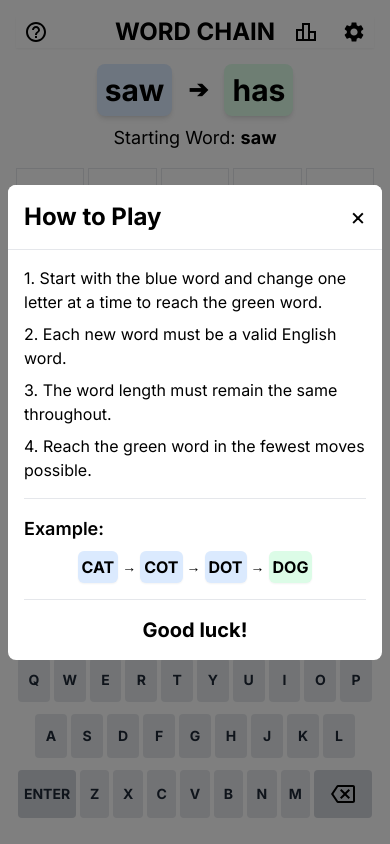
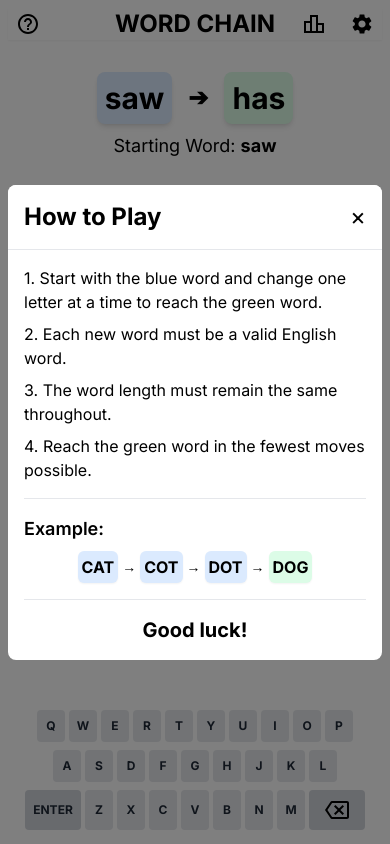
Before and after one commit to kevincarringtonstory/word-chain, a Next.js app: page / in a window 390 px wide. Built offline with nearby package versions, Linux system fonts and the light colour scheme.

Commit message:
ui updates

```diff
--- a/app/components/Keyboard.tsx
+++ b/app/components/Keyboard.tsx
@@ -40,20 +40,18 @@ const Keyboard: React.FC<KeyboardProps> = ({
   );
 
   return (
-    <div className="w-full pb-0">
-      {' '}
-      {/* Add pb-0 to remove any bottom padding */}
+    <div className="w-full max-w-md mx-auto">
       {keys.map((row, rowIndex) => (
-        <div key={rowIndex} className="flex justify-center mb-2">
+        <div key={rowIndex} className="flex justify-center mb-1 sm:mb-2">
           {row.map((key) => (
             <button
               key={key}
               className={`
-                m-0.5 px-1 py-3 rounded text-sm font-bold
+                m-0.5 px-1 py-2 sm:py-3 rounded text-xs sm:text-sm font-bold
                 ${
                   key === 'ENTER' || key === 'BACKSPACE'
-                    ? 'w-16 sm:w-20 bg-gray-300 text-gray-800' // Adjusted width for ENTER and BACKSPACE
-                    : 'w-8 sm:w-10 bg-gray-200 text-gray-800'
+                    ? 'w-14 sm:w-16 bg-gray-300 text-gray-800'
+                    : 'w-7 sm:w-8 bg-gray-200 text-gray-800'
                 }
                 ${disabledKeys.has(key) ? 'opacity-50 cursor-not-allowed' : ''}
                 active:bg-gray-400 transition-colors duration-100
--- a/app/components/WordChainsGame.tsx
+++ b/app/components/WordChainsGame.tsx
@@ -233,9 +233,9 @@ const WordChainsGame: React.FC = () => {
   };
 
   return (
-    <div className="flex flex-col min-h-screen bg-white">
-      <div className="flex-1 flex flex-col max-w-md mx-auto w-full p-4">
-        <header className="w-full bg-white shadow-sm flex items-center justify-between mb-4 relative">
+    <div className="flex flex-col h-screen bg-white">
+      <div className="flex-1 flex flex-col w-full max-w-lg mx-auto p-2 sm:p-4">
+        <header className="w-full bg-white shadow-sm flex items-center justify-between mb-4 sm:mb-6 relative">
           <button
             className="text-gray-600 font-bold text-lg sm:text-xl p-2 absolute left-0"
             onClick={() => setShowInstructions(true)}
@@ -288,7 +288,7 @@ const WordChainsGame: React.FC = () => {
           </div>
         </header>
 
-        <main className="flex-1 flex flex-col">
+        <main className="flex-1 flex flex-col justify-between mt-4 sm:mt-6">
           {showInstructions && (
             <GameInstructions
               isVisible={showInstructions}
@@ -296,7 +296,7 @@ const WordChainsGame: React.FC = () => {
             />
           )}
 
-          <div className="mb-4 text-center">
+          <div className="mb-2 sm:mb-4 text-center">
             <div className="flex justify-center items-center space-x-4 mb-2">
               <div
                 key={
@@ -320,6 +320,7 @@ const WordChainsGame: React.FC = () => {
             </p>
           </div>
 
+          <div className="flex-grow flex flex-col justify-center">
             <div className="grid grid-cols-5 gap-1 sm:gap-2 mb-2 sm:mb-4">
               {Array(10)
                 .fill(null)
@@ -341,13 +342,8 @@ const WordChainsGame: React.FC = () => {
                   ref={inputRef}
                   type="text"
                   value={state.inputWord}
-                onChange={(e) =>
-                  setState((prev) => ({
-                    ...prev,
-                    inputWord: e.target.value.toLowerCase(),
-                  }))
-                }
-                className={`w-full py-4 sm:py-6 px-4 border-2 border-blue-300 rounded-lg text-2xl sm:text-3xl text-center font-bold tracking-wider focus:outline-none focus:border-blue-500 transition-all duration-100 leading-normal ${
+                  onChange={handleInputChange}
+                  className={`w-full py-3 sm:py-4 px-2 sm:px-4 border-2 border-blue-300 rounded-lg text-xl sm:text-2xl text-center font-bold tracking-wider focus:outline-none focus:border-blue-500 transition-all duration-100 ${
                     isExpanding ? 'scale-105' : 'scale-100'
                   }`}
                   maxLength={wordLength}
@@ -359,20 +355,21 @@ const WordChainsGame: React.FC = () => {
             {state.gameOver && (
               <button
                 onClick={startNewGame}
-              className="w-full p-2 bg-blue-500 text-white rounded-lg font-bold hover:bg-blue-600 transition-colors"
+                className="w-full p-2 sm:p-3 bg-blue-500 text-white rounded-lg font-bold hover:bg-blue-600 transition-colors"
               >
                 Play Again
               </button>
             )}
+          </div>
         </main>
 
         {!state.gameOver && (
-          <div className="w-full mt-auto">
+          <div className="mt-auto">
             <Keyboard
               onKeyPress={handleKeyPress}
               onEnter={handleEnter}
               onBackspace={handleBackspace}
-              disabledKeys={new Set()} // Implement logic for disabled keys if needed
+              disabledKeys={new Set()}
             />
           </div>
         )}
```
Also changed, not shown: app/globals.css (+16 -0 lines). Lines whose indentation alone changed are shown as unchanged.
